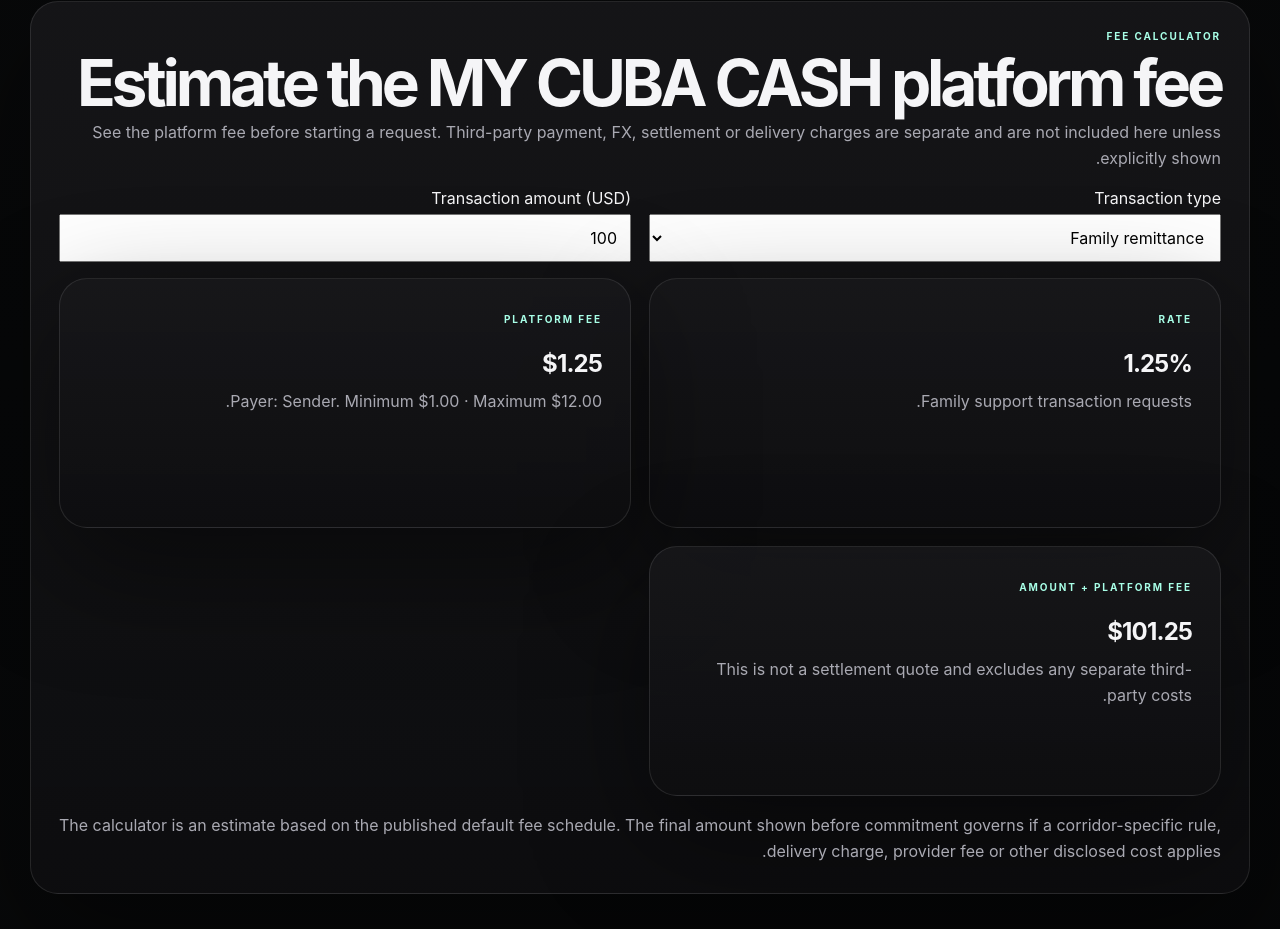
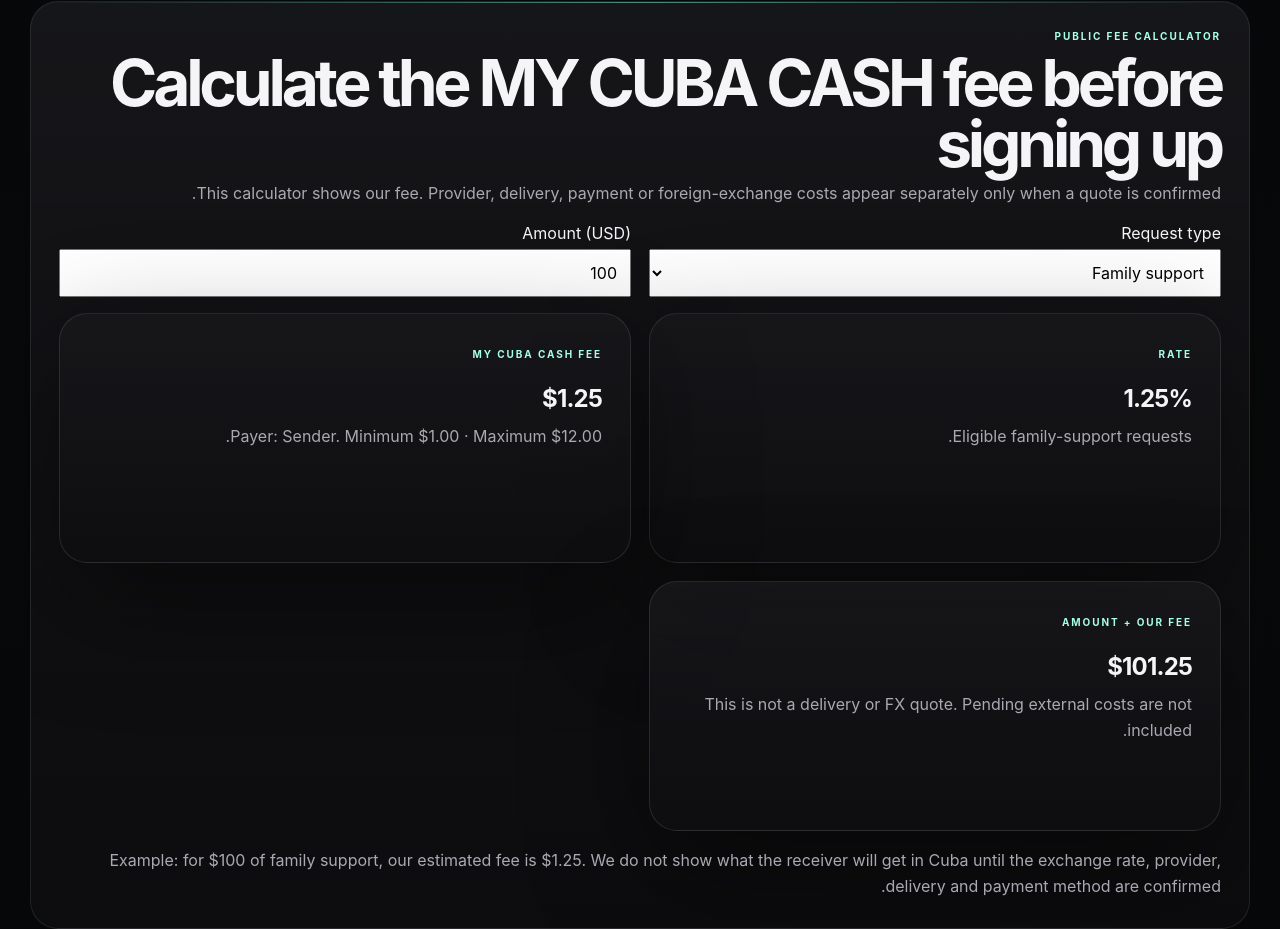
Before and after one commit to SAHJONY/CUBACASH, a Next.js app: page /ar/fees in a window 1280 px wide. Shown: the part 2034-2963 px from the top of the page. Built offline with nearby package versions, Linux system fonts and the light colour scheme.

Commit message:
Localize and clarify the public fee calculator

```diff
--- a/app/[locale]/fees/FeeCalculator.tsx
+++ b/app/[locale]/fees/FeeCalculator.tsx
@@ -3,42 +3,39 @@
 import {useMemo,useState} from 'react';
 
 type FeeKey='family'|'business'|'marketplace'|'cash';
-
-type Rule={label:string;payer:string;rate:number;min:number;max:number;description:string};
+type Rule={labelEs:string;labelEn:string;payerEs:string;payerEn:string;rate:number;min:number;max:number;descriptionEs:string;descriptionEn:string};
 
 const RULES:Record<FeeKey,Rule>={
-  family:{label:'Family remittance',payer:'Sender',rate:0.0125,min:1,max:12,description:'Family support transaction requests.'},
-  business:{label:'Business remittance',payer:'Sender',rate:0.0175,min:5,max:250,description:'Private-business payment requests with commercial purpose.'},
-  marketplace:{label:'Marketplace success fee',payer:'Seller',rate:0.025,min:2,max:500,description:'Charged when a marketplace transaction reaches the fee-triggering stage.'},
-  cash:{label:'Cash transaction record',payer:'Requestor',rate:0.0075,min:0.5,max:20,description:'Platform recordkeeping and transaction-control fee for eligible cash-ledger activity.'}
+  family:{labelEs:'Apoyo familiar',labelEn:'Family support',payerEs:'Remitente',payerEn:'Sender',rate:0.0125,min:1,max:12,descriptionEs:'Solicitudes elegibles de apoyo familiar.',descriptionEn:'Eligible family-support requests.'},
+  business:{labelEs:'Pago comercial',labelEn:'Business payment',payerEs:'Remitente',payerEn:'Sender',rate:0.0175,min:5,max:250,descriptionEs:'Solicitudes para negocios privados con propósito comercial.',descriptionEn:'Private-business requests with a commercial purpose.'},
+  marketplace:{labelEs:'Comisión de éxito del marketplace',labelEn:'Marketplace success fee',payerEs:'Vendedor',payerEn:'Seller',rate:0.025,min:2,max:500,descriptionEs:'Se cobra al alcanzar la etapa aplicable que activa la comisión.',descriptionEn:'Charged when the applicable fee-triggering stage is reached.'},
+  cash:{labelEs:'Registro de transacción en efectivo',labelEn:'Cash transaction record',payerEs:'Solicitante',payerEn:'Requestor',rate:0.0075,min:0.5,max:20,descriptionEs:'Registro y controles de plataforma para actividad elegible.',descriptionEn:'Platform recordkeeping and controls for eligible activity.'}
 };
 
-function money(value:number){return new Intl.NumberFormat('en-US',{style:'currency',currency:'USD'}).format(value)}
+function money(value:number,locale:string){return new Intl.NumberFormat(locale,{style:'currency',currency:'USD'}).format(value)}
 
-export default function FeeCalculator(){
+export default function FeeCalculator({es=false}:{es?:boolean}){
   const [type,setType]=useState<FeeKey>('family');
   const [amount,setAmount]=useState('100');
   const rule=RULES[type];
   const parsed=Math.max(0,Number(amount)||0);
-  const fee=useMemo(()=>{
-    if(parsed<=0)return 0;
-    return Math.min(rule.max,Math.max(rule.min,Math.round(parsed*rule.rate*100)/100));
-  },[parsed,rule]);
+  const fee=useMemo(()=>parsed<=0?0:Math.min(rule.max,Math.max(rule.min,Math.round(parsed*rule.rate*100)/100)),[parsed,rule]);
   const percent=(rule.rate*100).toFixed(2).replace(/\.00$/,'');
+  const locale=es?'es-US':'en-US';
 
-  return <article className="feature" style={{display:'grid',gap:16}}>
-    <div><div className="eyebrow">FEE CALCULATOR</div><h2 style={{marginBottom:6}}>Estimate the MY CUBA CASH platform fee</h2><p>See the platform fee before starting a request. Third-party payment, FX, settlement or delivery charges are separate and are not included here unless explicitly shown.</p></div>
+  return <article className="feature premiumCard" style={{display:'grid',gap:16}}>
+    <div><div className="eyebrow">{es?'CALCULADORA PÚBLICA':'PUBLIC FEE CALCULATOR'}</div><h2 style={{marginBottom:6}}>{es?'Calcula la tarifa de MY CUBA CASH antes de registrarte':'Calculate the MY CUBA CASH fee before signing up'}</h2><p>{es?'Esta calculadora muestra nuestra tarifa. Los costos de proveedor, entrega, pago o cambio de moneda aparecen por separado solo cuando exista una cotización confirmada.':'This calculator shows our fee. Provider, delivery, payment or foreign-exchange costs appear separately only when a quote is confirmed.'}</p></div>
     <div className="featureGrid">
-      <label>Transaction type<select value={type} onChange={e=>setType(e.target.value as FeeKey)} style={{width:'100%',padding:12,marginTop:6}}>
-        <option value="family">Family remittance</option><option value="business">Business remittance</option><option value="marketplace">Marketplace</option><option value="cash">Cash transaction record</option>
+      <label>{es?'Tipo de solicitud':'Request type'}<select value={type} onChange={e=>setType(e.target.value as FeeKey)} style={{width:'100%',padding:12,marginTop:6}}>
+        {Object.entries(RULES).map(([key,value])=><option key={key} value={key}>{es?value.labelEs:value.labelEn}</option>)}
       </select></label>
-      <label>Transaction amount (USD)<input type="number" min="0" step="0.01" value={amount} onChange={e=>setAmount(e.target.value)} style={{width:'100%',padding:12,marginTop:6}}/></label>
+      <label>{es?'Importe (USD)':'Amount (USD)'}<input type="number" min="0" step="0.01" value={amount} onChange={e=>setAmount(e.target.value)} style={{width:'100%',padding:12,marginTop:6}}/></label>
     </div>
-    <div className="featureGrid">
-      <div className="feature"><span className="eyebrow">RATE</span><h3>{percent}%</h3><p>{rule.description}</p></div>
-      <div className="feature"><span className="eyebrow">PLATFORM FEE</span><h3>{money(fee)}</h3><p>Payer: {rule.payer}. Minimum {money(rule.min)} · Maximum {money(rule.max)}.</p></div>
-      <div className="feature"><span className="eyebrow">AMOUNT + PLATFORM FEE</span><h3>{money(parsed+fee)}</h3><p>This is not a settlement quote and excludes any separate third-party costs.</p></div>
+    <div className="featureGrid" aria-live="polite">
+      <div className="feature"><span className="eyebrow">{es?'TASA':'RATE'}</span><h3>{percent}%</h3><p>{es?rule.descriptionEs:rule.descriptionEn}</p></div>
+      <div className="feature"><span className="eyebrow">{es?'TARIFA MY CUBA CASH':'MY CUBA CASH FEE'}</span><h3>{money(fee,locale)}</h3><p>{es?'Pagador':'Payer'}: {es?rule.payerEs:rule.payerEn}. {es?'Mínimo':'Minimum'} {money(rule.min,locale)} · {es?'Máximo':'Maximum'} {money(rule.max,locale)}.</p></div>
+      <div className="feature"><span className="eyebrow">{es?'IMPORTE + NUESTRA TARIFA':'AMOUNT + OUR FEE'}</span><h3>{money(parsed+fee,locale)}</h3><p>{es?'No es una cotización de entrega o cambio. Los costos externos pendientes no están incluidos.':'This is not a delivery or FX quote. Pending external costs are not included.'}</p></div>
     </div>
-    <p className="sectionCopy">The calculator is an estimate based on the published default fee schedule. The final amount shown before commitment governs if a corridor-specific rule, delivery charge, provider fee or other disclosed cost applies.</p>
+    <p className="sectionCopy">{es?'Ejemplo: para $100 de apoyo familiar, nuestra tarifa estimada es $1.25. No mostramos cuánto recibirá la persona en Cuba hasta contar con tipo de cambio, proveedor, entrega y método de pago confirmados.':'Example: for $100 of family support, our estimated fee is $1.25. We do not show what the receiver will get in Cuba until the exchange rate, provider, delivery and payment method are confirmed.'}</p>
   </article>;
 }
```
